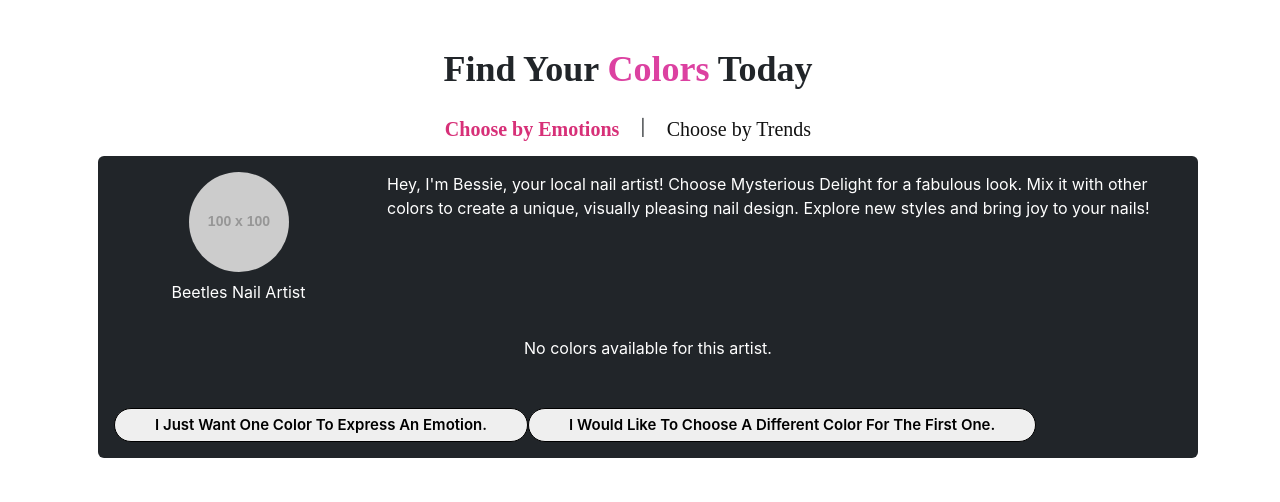
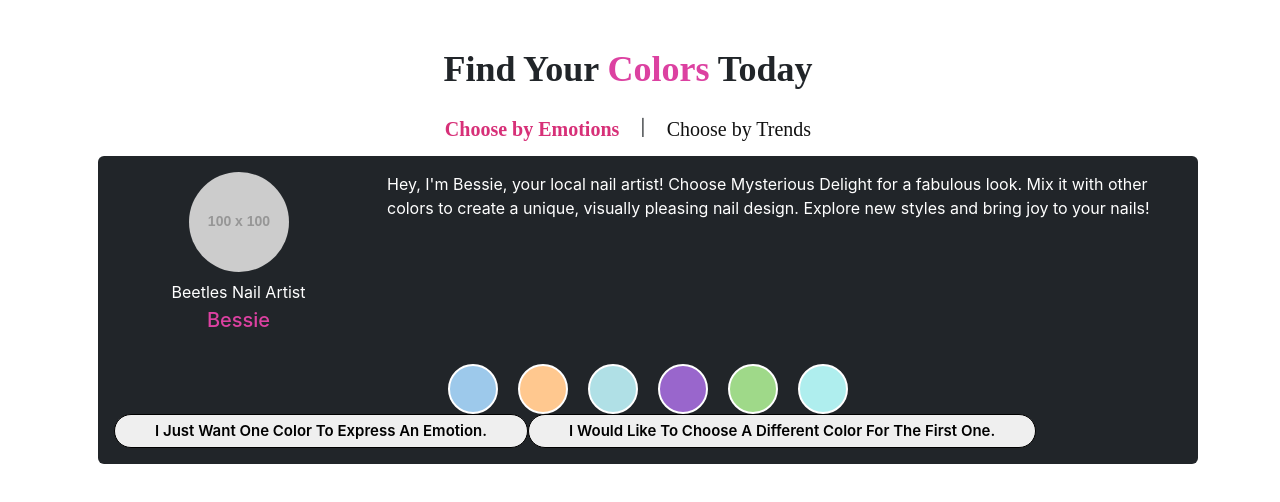
Before and after one commit to fullstackdeveloper918/color_club, a React (Create React App) app: page /product-detail in a window 1280 px wide. Shown: the top 502 px of the page. Built offline with nearby package versions, Linux system fonts and the light colour scheme.

Commit message:
code push

```diff
--- a/src/Components/ProductDetail.tsx
+++ b/src/Components/ProductDetail.tsx
@@ -126,7 +126,7 @@ useEffect(() => {
   console.log(selectedColors, "Colors from artist");
   setColors(selectedColors);
 }, []);
-
+const xyz=varientData.varient
   console.log(colors, "kkkkkk");
   return (
     <div className="container mt-5 ">
@@ -217,7 +217,7 @@ useEffect(() => {
                   className="rounded-circle"
                 />
                 <p className="mt-2 mb-1">Beetles Nail Artist</p>
-                <h5 style={{ color: "#dc41a1" }}>{asd}</h5>
+                <h5 style={{ color: "#dc41a1" }}>{asd||"Bessie"}</h5>
               </div>
 
               {/* Modal */}
@@ -319,7 +319,15 @@ useEffect(() => {
                         ></div>
                       ))
                     ) : (
-                      <div>No colors available for this artist.</div>
+                      xyz.map((color, index) => (
+                        <div
+                          key={index}
+                          className="color-circle"
+                          style={{ backgroundColor: color.hex_code }}
+                          onClick={() => handleColorClick(color)}
+                        ></div>
+                      ))
+
                     )}
                   </div>
                   {/* <button className="btn btn-link mt-3" style={{ color: "#f06" }}>
@@ -331,7 +339,7 @@ useEffect(() => {
               )}
             </div>
 
-            <div className="col d-flex">
+            <div className="blockWrapper">
               <Link
                 className="justify-content-center mt-5 items-center "
                 to={`/product-color-combination`}
```
